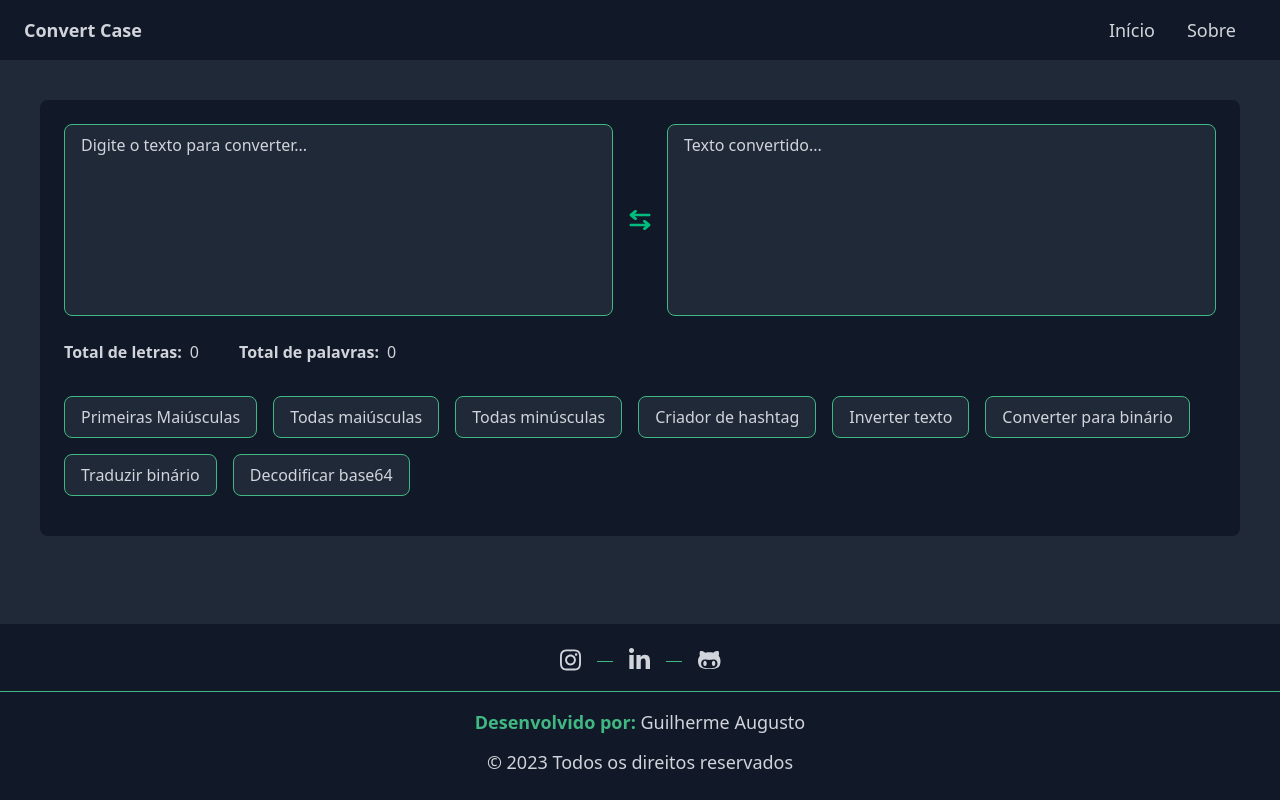
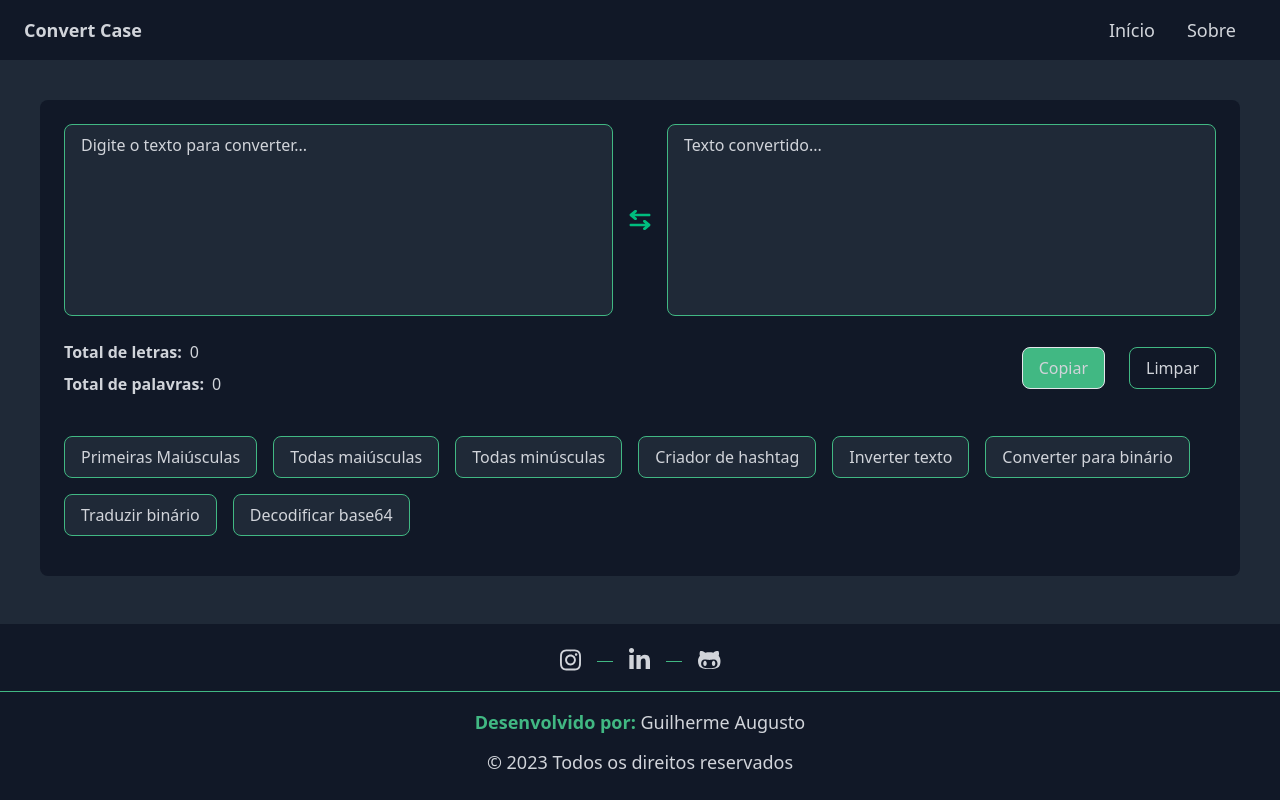
Before and after one commit to Guilherme-px/vue-text-convert, a Vue app: page / in a window 1280 px wide. Built offline with nearby package versions, Linux system fonts and the light colour scheme.

Commit message:
clear and copy functions

```diff
--- a/src/views/HomeView.vue
+++ b/src/views/HomeView.vue
@@ -25,8 +25,9 @@
                     ></textarea>
                 </div>
 
-                <div class="flex text-font-color mb-8">
-                    <div class="mr-10">
+                <div class="flex text-font-color mb-10 justify-between items-center">
+                    <div class="flex flex-col">
+                        <div class="mb-2">
                             <span data-testid="text-letter" class="mr-2 font-semibold"
                                 >Total de letras:</span
                             >
@@ -38,6 +39,24 @@
                                 >Total de palavras:</span
                             >
                             <span data-testid="words-count">{{ wordCount }}</span>
+                        </div>
+                    </div>
+
+                    <div>
+                        <button
+                            data-testid="btn-clear"
+                            class="btn-actions mr-6 bg-light-green hover:bg-gray-800"
+                            @click="copiarTexto"
+                        >
+                            Copiar
+                        </button>
+                        <button
+                            data-testid="btn-copy"
+                            class="btn-actions border-light-green hover:bg-gray-700"
+                            @click="clearInputs"
+                        >
+                            Limpar
+                        </button>
                     </div>
                 </div>
 
@@ -89,6 +108,22 @@ const convertedText = ref('');
 
 const letterCount = computed(() => countLetters(inputText.value));
 const wordCount = computed(() => countWords(inputText.value));
+
+function clearInputs() {
+    convertedText.value = '';
+    inputText.value = '';
+}
+
+async function copiarTexto() {
+    if (convertedText.value) {
+        try {
+            await navigator.clipboard.writeText(convertedText.value);
+            console.log('Texto copiado com sucesso!');
+        } catch (error) {
+            console.error('Erro ao copiar o texto:', error);
+        }
+    }
+}
 
 function reflectInput() {
     reflectedText.value = reflect(inputText.value);
@@ -204,7 +239,15 @@ function base64Translate(str: string): string {
     @apply min-w-[20px] px-4 py-2 mr-4 mb-4 rounded-lg bg-gray-800 text-font-color text-center border border-light-green;
 }
 
+.btn-actions {
+    @apply px-4 py-2 rounded-lg text-font-color text-center border;
+}
+
 .btn:hover {
     @apply cursor-pointer shadow-md bg-gray-700 text-light-green;
 }
+
+.btn-actions:hover {
+    @apply cursor-pointer shadow-md text-light-green;
+}
 </style>
```
Also changed, not shown: 1 other file (tests, documents, lock files or other folders). Lines whose indentation alone changed are shown as unchanged.
